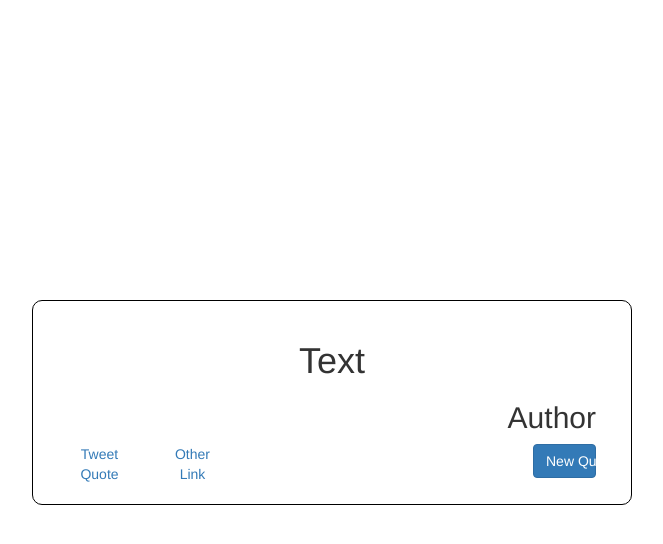
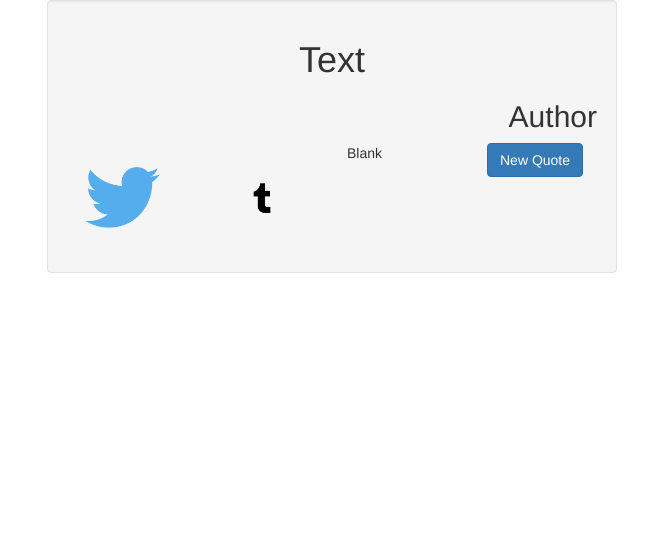
Before and after one commit to phoenixwright-creator/random-quote-machine, a plain HTML site: page index.html in a window 1280 px wide. Shown: the whole page, without its empty margins (308-971 px from the left). Drawn offline with nearby package versions, Linux system fonts and the light colour scheme.

Commit message:
added images for the social links

```diff
--- a/index.html
+++ b/index.html
@@ -9,38 +9,25 @@
 
     </head>
     <style>
-        body {
-            margin: 0px;
-            padding: 0px;
-        }
-        #quote-box {
-            width: 50%;
-            max-width: 600px;
-            margin-left: auto;
-            margin-right: auto;
-            margin-top: 300px;
-            border: 1px solid black;
-            border-radius: 10px;
-            padding: 20px;
-            text-align: center;
+        #quote-box{
+            width: 600px;
         }
     </style>
     <body>
-        <div id="quote-box">
-            <div id="container" class="container-fluid">
+        <div id="quote-box" class="container-fluid">
+            <div class="well">
                 <h1 id="text" class="text-center">Text</h1>
                 <h2 id="author" class="text-right">Author</h2>
                 <div class="row">
-                    <div class="col-xs-2">
-                        <a href="https://twitter.com/intent/tweet" id="tweet-quote">Tweet Quote</a>
+                    <div class="col-xs-3">
+                        <a href="https://twitter.com/intent/tweet" id="tweet-quote"><img src="/img/twitter-logo.png" alt="Twitter Link" class="img-responsive"></a>
                     </div>
-                    <div class="col-xs-2">
-                        <a href="#" id="other-link">Other Link</a>
+                    <div class="col-xs-3">
+                        <a href="#" id="tumblr-quote"><img src="/img/tumblr-logo.png" alt="Tumblr Link" class="img-responsive"></a>
                     </div>
-                    <div class="col-xs-6">
-                    </div>
-                    <div class="col-xs-2">
-                        <button id="new-quote" class="btn btn-primary btn-block">New Quote</button>
+                    <div class="col-xs-3">Blank</div>
+                    <div class="col-xs-3">
+                        <button id="new-quote" class="btn btn-primary text-nowrap">New Quote</button>
                     </div>
                 </div>
             </div>
```
Also changed, not shown: img/tumblr-logo.png (added), img/twitter-logo.png (added).
